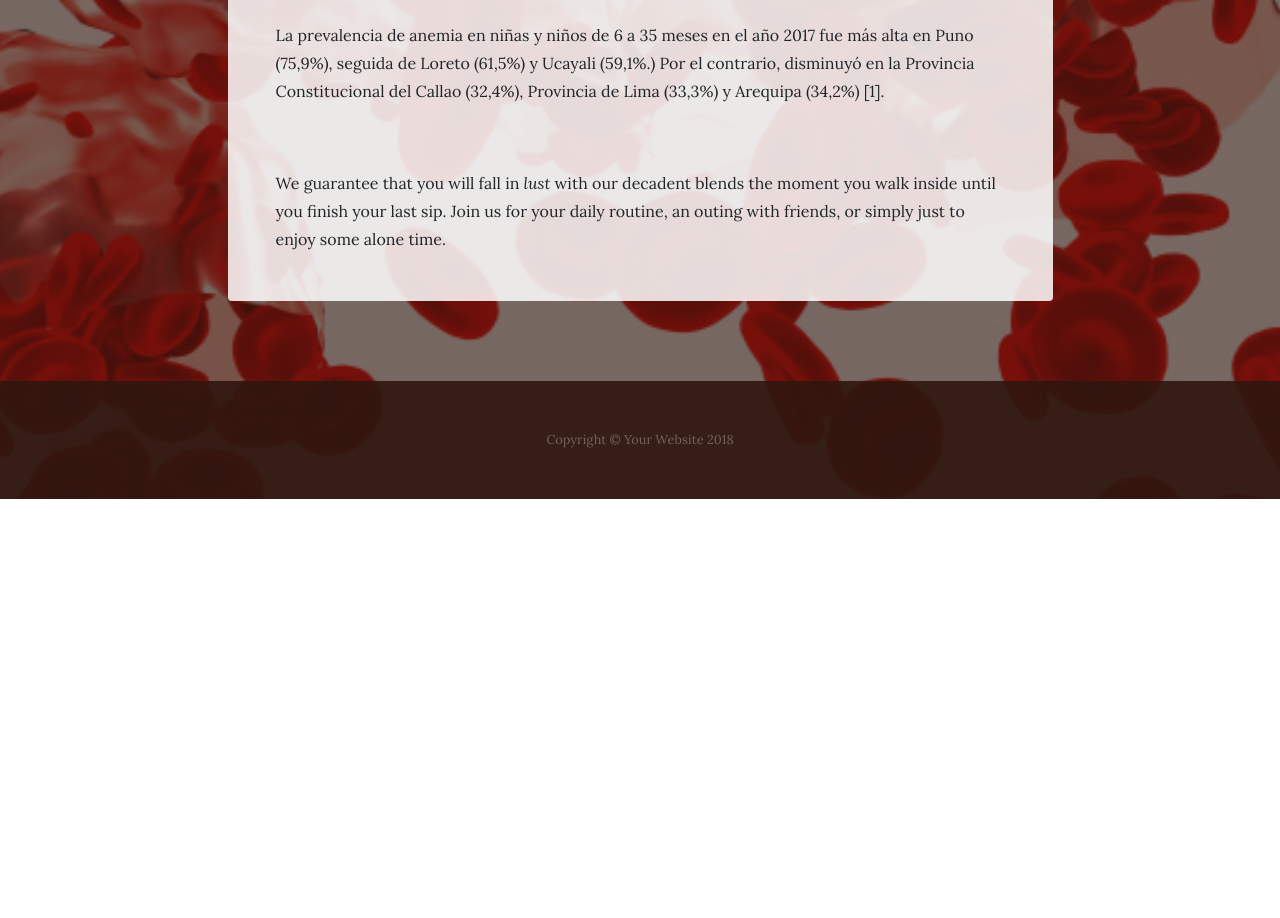
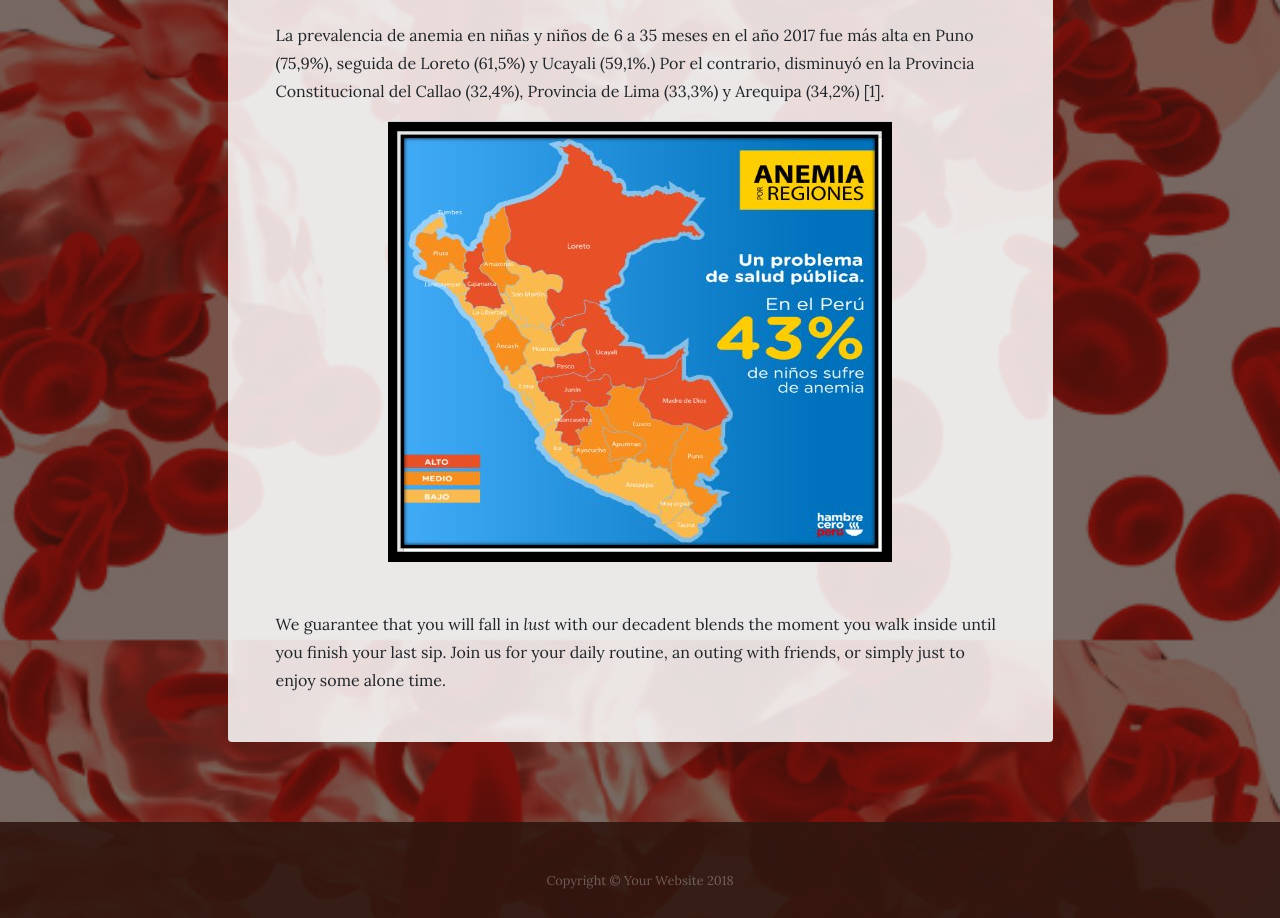
Before and after one commit to JoseCebrian12/GPI2911, a website: page about.html in a window 1280 px wide. Shown: the part 960-1878 px from the top of the page. Before the commit the page ends 1459 px from the top, so only its background shows below. Drawn offline with Linux system fonts and the light colour scheme.

Commit message:
Update about.html

```diff
--- a/about.html
+++ b/about.html
@@ -69,7 +69,7 @@
                   <span class="section-heading-lower">Planteamiento del problema</span>
                 </h2>
                 <p>La prevalencia de anemia en niñas y niños de 6 a 35 meses en el año 2017 fue más alta en Puno (75,9%), seguida de Loreto (61,5%) y Ucayali (59,1%.) Por el contrario, disminuyó en la Provincia Constitucional del Callao (32,4%), Provincia de Lima (33,3%) y Arequipa (34,2%) [1].</p>
-                <img class="img-fluid mb-5 d-block mx-auto" src="img/imagen1.png" alt="">
+                <img class="img-fluid mb-5 d-block mx-auto" src="img/imagen1.jpg" alt="">
                 <p class="mb-0">We guarantee that you will fall in <em>lust</em> with our decadent blends the moment you walk inside until you finish your last sip. Join us for your daily routine, an outing with friends, or simply just to enjoy some alone time.</p>
               </div>
             </div>
```
